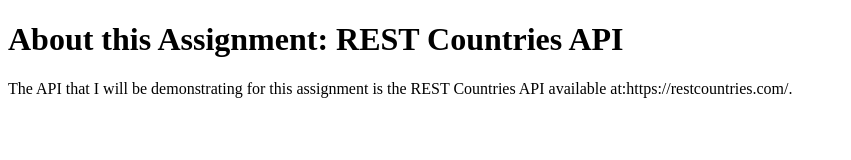
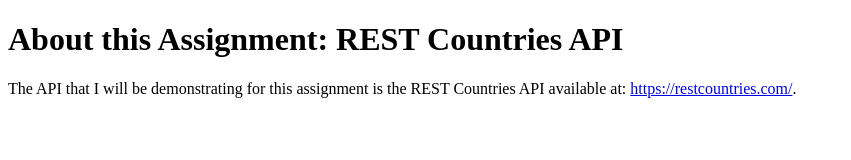
Before and after one commit to Mackintac/JS-Assignment-3, a plain HTML site: page index.html in a window 1280 px wide. Shown: the whole page, without its empty margins (0-851 px from the left). Drawn offline with Linux system fonts and the light colour scheme.

Commit message:
add clickable link to api

```diff
--- a/index.html
+++ b/index.html
@@ -12,7 +12,8 @@
     <h1>About this Assignment: REST Countries API</h1>
     <p>
       The API that I will be demonstrating for this assignment is the REST
-      Countries API available at:<a>https://restcountries.com/</a>.
+      Countries API available at:
+      <a href="https://restcountries.com">https://restcountries.com/</a>.
     </p>
   </body>
 </html>
```
